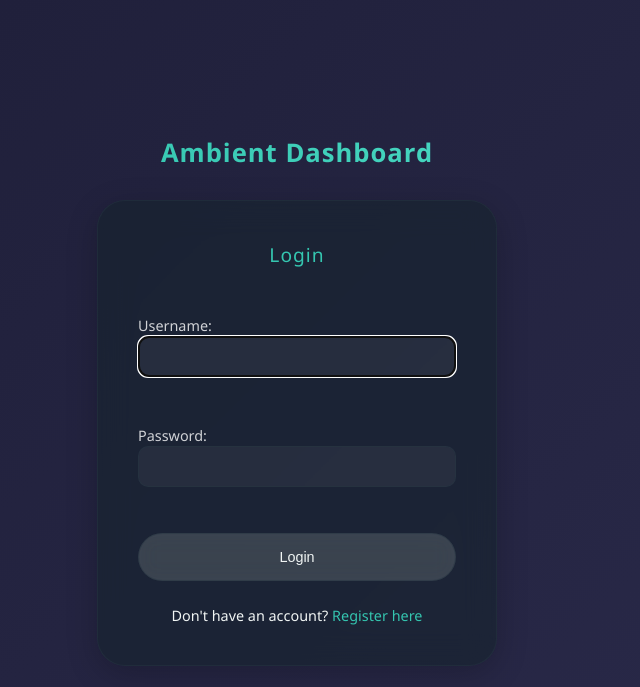
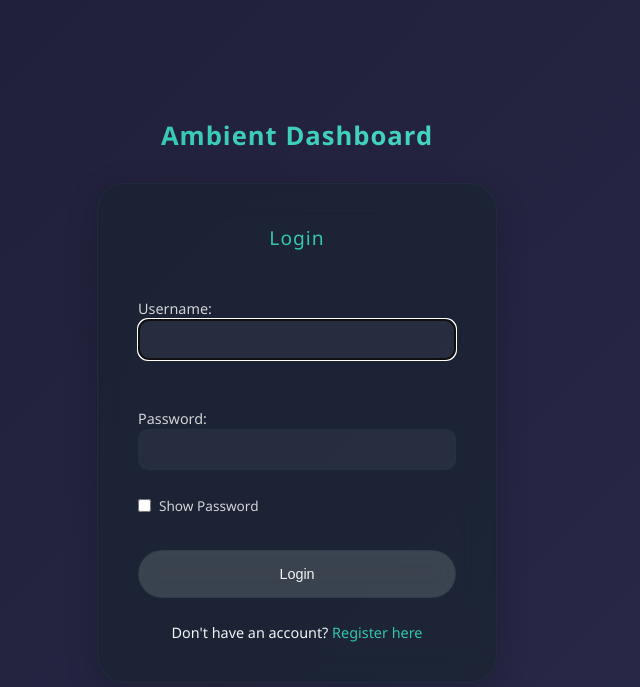
Before and after one commit to shrinathjayakumar/ambient_dashboard, a Django app: page /login/ in a window 1280 px wide. Shown: the top 687 px of the page, without its empty margins (343-983 px from the left). Run offline with Django 4.2, Linux system fonts and the light colour scheme.

Commit message:
Update theme text color and font; add show password toggle to login page

```diff
--- a/dashboard/templates/dashboard/app_manager.html
+++ b/dashboard/templates/dashboard/app_manager.html
@@ -117,7 +117,7 @@
                 <div style="margin-top: 15px;">
                     {% for theme in all_themes %}
                     <div style="display: flex; justify-content: space-between; align-items: center; margin-bottom: 15px; border-bottom: 1px solid rgba(255,255,255,0.1); padding-bottom: 10px;">
-                        <h4 style="color: {{ theme.background_color_hex }}; filter: brightness(1.5); margin: 0;">{{ theme.name }} ({{ theme.css_class }})</h4>
+                        <h4 style="color: #ffffff; font-family: 'Segoe UI', Tahoma, Geneva, Verdana, sans-serif; font-weight: 500; margin: 0;">{{ theme.name }} ({{ theme.css_class }})</h4>
                         <a href="{% url 'manage_theme_access' theme.id %}" class="yt-button" style="text-decoration: none; padding: 5px 15px; font-size: 0.85rem;">Manage Access</a>
                     </div>
                     {% endfor %}
--- a/dashboard/templates/dashboard/auth.html
+++ b/dashboard/templates/dashboard/auth.html
@@ -71,8 +71,27 @@
             <form method="POST">
                 {% csrf_token %}
                 {{ form.as_p }}
+                <div style="display: flex; align-items: center; gap: 8px; margin-top: -5px; margin-bottom: 5px;">
+                    <input type="checkbox" id="show-password" style="width: auto; margin: 0; cursor: pointer;">
+                    <label for="show-password" style="margin: 0; font-size: 0.85rem; cursor: pointer;">Show Password</label>
+                </div>
                 <button type="submit" class="yt-button" style="margin-top: 15px; width: 100%; padding: 15px; background: rgba(255,255,255,0.15);">{{ title }}</button>
             </form>
+
+            <script>
+                document.addEventListener('DOMContentLoaded', function() {
+                    const togglePassword = document.getElementById('show-password');
+                    const form = document.querySelector('.auth-card form');
+                    // Django typically uses 'id_password' for the password field
+                    const passwordInput = document.getElementById('id_password') || document.querySelector('input[name="password"]');
+
+                    if (togglePassword && passwordInput) {
+                        togglePassword.addEventListener('change', function() {
+                            passwordInput.type = this.checked ? 'text' : 'password';
+                        });
+                    }
+                });
+            </script>
 
             <div style="margin-top: 25px; font-size: 0.9rem;">
                 {% if is_login %}
```
